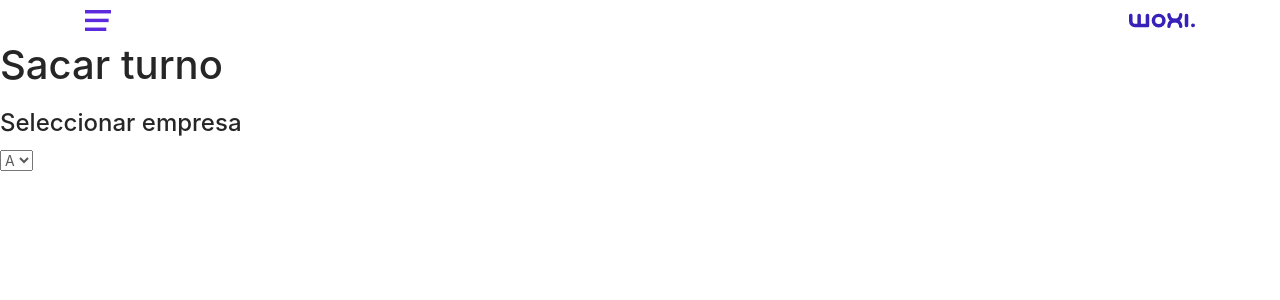
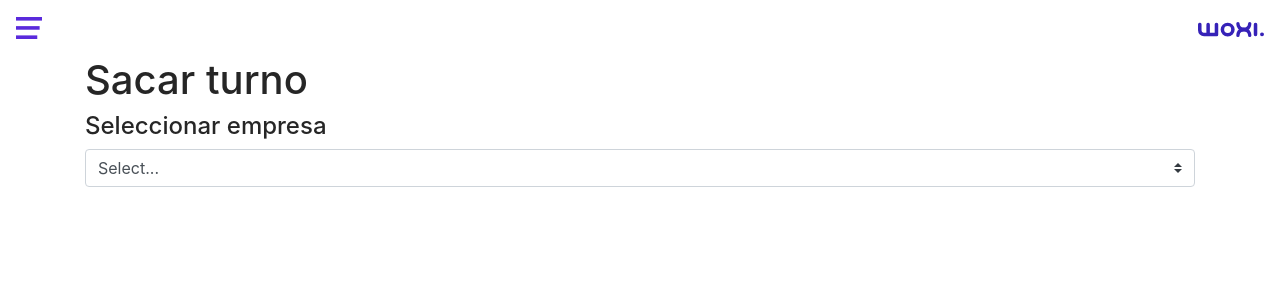
Before and after one commit to francomd/woxi-miturno, a React app: page /turno in a window 1280 px wide. Shown: the top 300 px of the page. Built offline with nearby package versions, Linux system fonts and the light colour scheme.

Commit message:
Added Bootstrap and theming

```diff
--- a/src/App.js
+++ b/src/App.js
@@ -11,18 +11,18 @@ export const App = () => {
 
   return (
     <>
-      <Navbar bg="white" className="px-0 d-flex justify-content-between">
+      <Navbar bg="white" className="d-flex justify-content-between">
         <img
           src={require("./assets/img/menu.svg")}
           alt="Menu"
           onClick={() => toggleDrawer(!openDrawer)}
         />
-        <Navbar.Brand href="#home">
+        <Navbar.Brand href="#home" className="mr-0">
           <img
             alt="Woxi Logo"
             src={require("./assets/img/woxi-logo.svg")}
             width="66"
-            className="mr-0 d-inline-block align-top"
+            className="d-inline-block align-center"
           />
         </Navbar.Brand>
       </Navbar>
--- a/src/Routes.js
+++ b/src/Routes.js
@@ -2,17 +2,20 @@ import React from "react";
 // import { useState } from "react";
 
 import { Switch, Route } from "react-router-dom";
+import { Container } from "react-bootstrap";
 
 import { Portal } from "./views/Portal";
 import { Ticket } from "./views/Ticket";
 
 export const Routes = () => {
   return (
+    <Container>
       <Switch>
         <Route exact path="/" component={Portal} />
         <Route exact path="/turno">
           <Ticket />
         </Route>
       </Switch>
+    </Container>
   );
 };
--- /dev/null
+++ b/src/assets/scss/theming.scss
@@ -0,0 +1,9 @@
+/* The following block can be included in a custom.scss */
+
+/* make the customizations */
+$theme-colors: (
+  "primary": #6b40e0
+);
+
+/* import bootstrap to set changes */
+@import "~bootstrap/scss/bootstrap";
--- a/src/index.html
+++ b/src/index.html
@@ -3,7 +3,7 @@
   <head>
     <meta charset="UTF-8" />
     <meta name="viewport" content="width=device-width, initial-scale=1.0" />
-    <title>Test Github Actions</title>
+    <title>Mi turno</title>
     <link
       rel="stylesheet"
       href="https://maxcdn.bootstrapcdn.com/bootstrap/4.4.1/css/bootstrap.min.css"
--- a/src/index.js
+++ b/src/index.js
@@ -2,6 +2,7 @@ import React from "react";
 import ReactDOM from "react-dom";
 import { BrowserRouter } from "react-router-dom";
 import { App } from "./App";
+import "./assets/scss/theming.scss";
 
 ReactDOM.render(
   <BrowserRouter>
--- a/src/views/Portal/index.js
+++ b/src/views/Portal/index.js
@@ -1,12 +1,13 @@
 import React from "react";
 import { Link } from "react-router-dom";
+import { Button } from "react-bootstrap";
 
 export const Portal = () => {
   return (
     <>
       <h1>Portal</h1>
       <Link to="/turno">
-        <button>Sacar turno</button>
+        <Button variant="primary">Sacar turno</Button>
       </Link>
     </>
   );
--- a/src/views/Ticket/index.js
+++ b/src/views/Ticket/index.js
@@ -1,6 +1,7 @@
 import React, { useState } from "react";
 import { useHistory } from "react-router-dom";
 import queryString from "query-string";
+import { Button, Form } from "react-bootstrap";
 
 export const Ticket = () => {
   let stepper;
@@ -13,6 +14,7 @@ export const Ticket = () => {
             <h4>Empresa: {query.empresa}</h4>
             <br />
             <h5>Sucursal: {query.sucursal}</h5>
+            <Button>Generar turno</Button>
           </>
         ))
       : (stepper = (
@@ -47,11 +49,21 @@ const SelectCompany = () => {
   };
 
   return (
-    <select value={company} onChange={e => changeCompany(e)}>
-      <option value="A">A</option>
-      <option value="B">B</option>
-      <option value="C">C</option>
-    </select>
+    <Form>
+      <Form.Control
+        as="select"
+        value="0"
+        onChange={e => changeCompany(e)}
+        custom
+      >
+        <option disabled value="0">
+          Select...
+        </option>
+        <option>A</option>
+        <option>B</option>
+        <option>C</option>
+      </Form.Control>
+    </Form>
   );
 };
 
@@ -66,10 +78,20 @@ const SelectBranch = ({ company }) => {
   };
 
   return (
-    <select value={branch} onChange={e => changeBranch(e)}>
-      <option value="1">1</option>
-      <option value="2">2</option>
-      <option value="3">3</option>
-    </select>
+    <Form>
+      <Form.Control
+        as="select"
+        value="0"
+        onChange={e => changeBranch(e)}
+        custom
+      >
+        <option disabled value="0">
+          Select...
+        </option>
+        <option>1</option>
+        <option>2</option>
+        <option>3</option>
+      </Form.Control>
+    </Form>
   );
 };
--- a/webpack.common.js
+++ b/webpack.common.js
@@ -1,6 +1,7 @@
 var path = require("path");
 const { CleanWebpackPlugin } = require("clean-webpack-plugin");
 const HtmlWebpackPlugin = require("html-webpack-plugin");
+const MiniCssExtractPlugin = require("mini-css-extract-plugin");
 
 module.exports = {
   entry: {
@@ -15,6 +16,10 @@ module.exports = {
     new CleanWebpackPlugin(),
     new HtmlWebpackPlugin({
       template: "src/index.html"
+    }),
+    new MiniCssExtractPlugin({
+      filename: "[name].css",
+      chunkFilename: "[id].css"
     })
   ],
   module: {
@@ -30,15 +35,8 @@ module.exports = {
         }
       },
       {
-        test: /\.css$/,
-        use: [
-          {
-            loader: "style-loader" // creates style nodes from JS strings
-          },
-          {
-            loader: "css-loader" // translates CSS into CommonJS
-          }
-        ]
+        test: /\.s(a|c)ss$/,
+        use: [MiniCssExtractPlugin.loader, "css-loader", "sass-loader"]
       },
       {
         test: /\.(png|woff|woff2|eot|ttf|otf|svg|mp3)$/,
@@ -47,6 +45,6 @@ module.exports = {
     ]
   },
   resolve: {
-    extensions: [".js", ".jsx"]
+    extensions: [".js", ".jsx", ".scss", ".sass"]
   }
 };
--- a/webpack.dev.js
+++ b/webpack.dev.js
@@ -4,6 +4,6 @@ module.exports = merge(common, {
   mode: "development",
   devtool: "inline-source-map",
   devServer: {
-    contentBase: "./dist"
+    historyApiFallback: true
   }
 });
```
Also changed, not shown: package.json (+4 -3 lines), webpack.prod.js (+3 -15 lines), 2 other files (tests, documents, lock files or other folders). Lines whose indentation alone changed are shown as unchanged.
